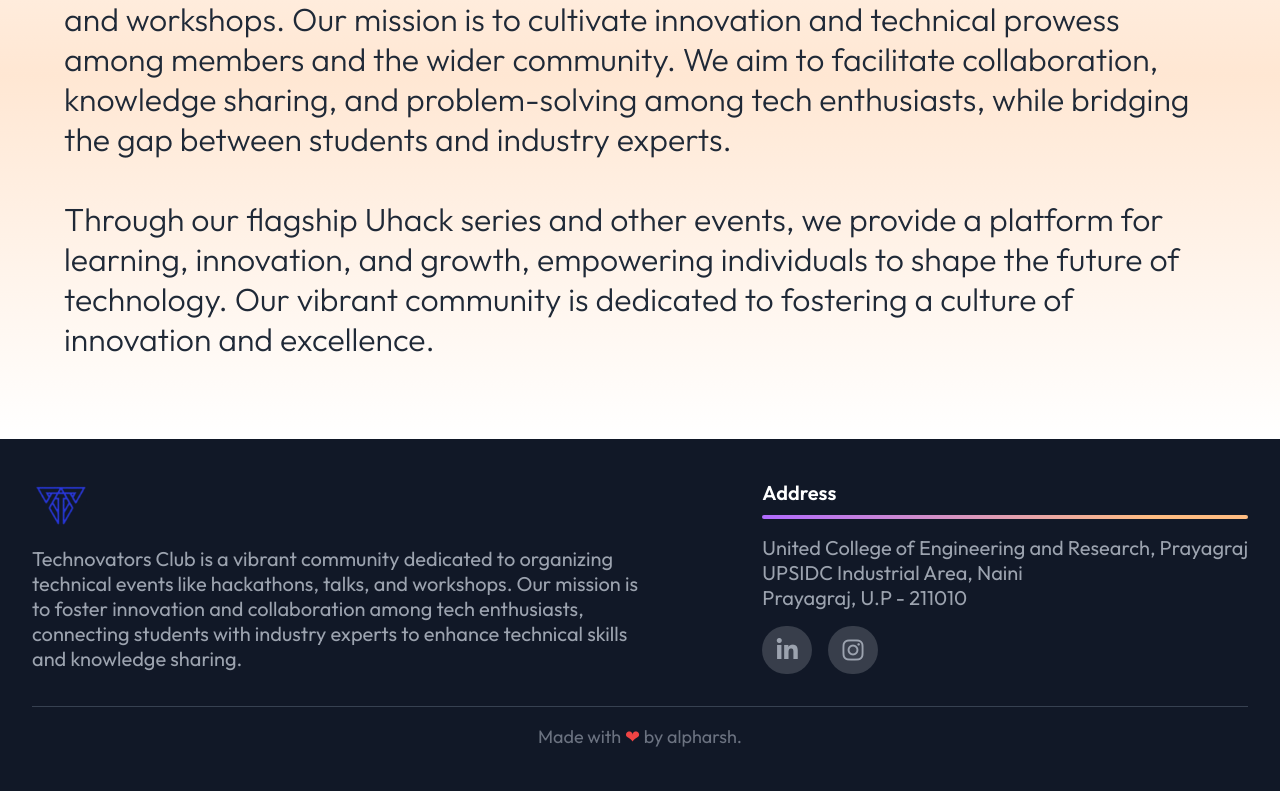
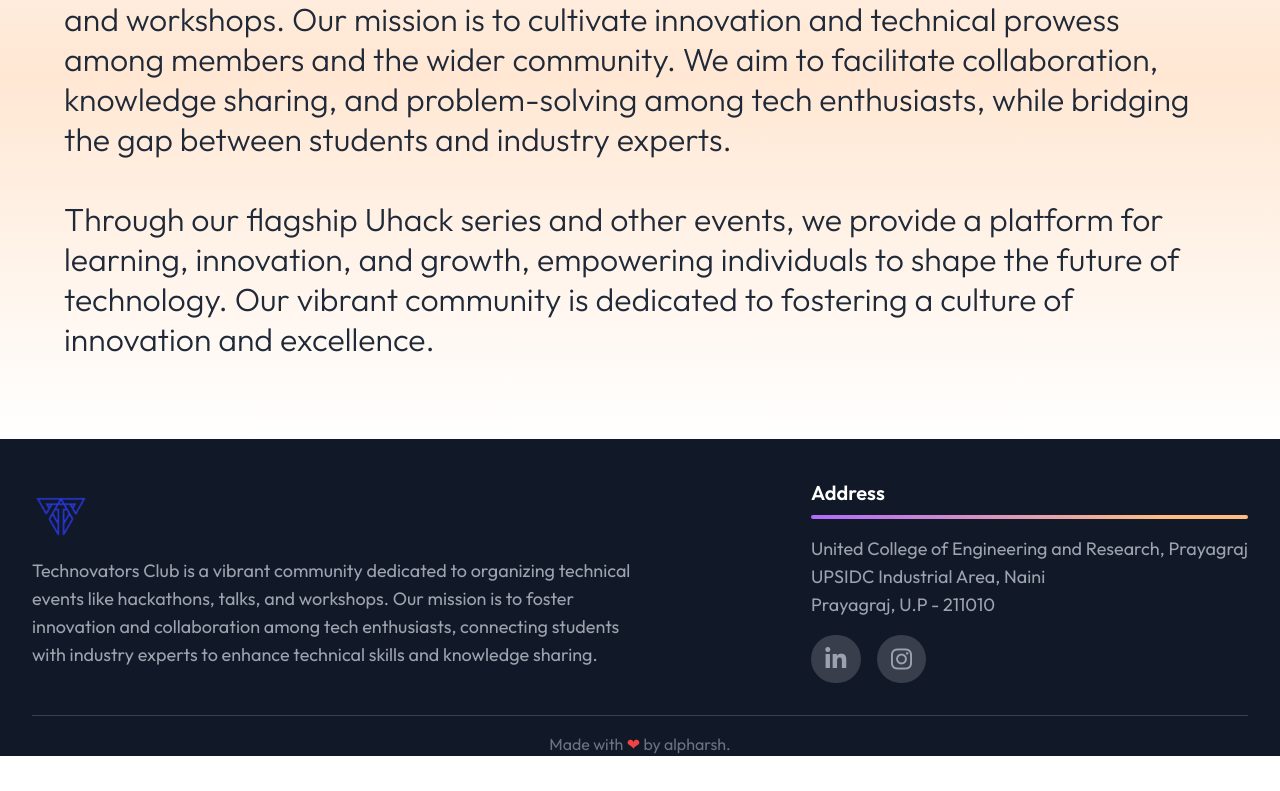
Before and after one commit to alpharsh/technovators, a React (Vite) app: page / in a window 1280 px wide. Shown: the part 1005-1796 px from the top of the page. After the commit the page ends 1765 px from the top, so only its background shows below. Built offline with nearby package versions, Linux system fonts and the light colour scheme.

Commit message:
chore: Update Footer component styling and content

```diff
--- a/src/components/Footer.jsx
+++ b/src/components/Footer.jsx
@@ -2,11 +2,11 @@ import React from "react";
 
 const Footer = () => {
   return (
-    <footer className="bg-gray-900 text-white py-10 px-8">
-      <div className="max-w-7xl mx-auto flex flex-col md:flex-row justify-between items-center">
+    <footer className="bg-gray-900 text-white pt-10 md:px-8 px-5">
+      <div className="mx-auto flex flex-col md:flex-row justify-between items-center">
         <div className="mb-8 md:mb-0 relative md:w-1/2">
           <img src="logo.png" alt="logo" className="h-12 mb-4" />
-          <p className="text-gray-400 text-xl leading-tight">
+          <p className="text-gray-400 md:text-lg text-base leading-tight">
             Technovators Club is a vibrant community dedicated to organizing
             technical events like hackathons, talks, and workshops. Our mission
             is to foster innovation and collaboration among tech enthusiasts,
@@ -17,7 +17,7 @@ const Footer = () => {
         <div className="text-left">
           <h3 className="text-xl font-semibold mb-2">Address</h3>
           <div className="h-1 w-full rounded-md bg-custom-gradient mb-4"></div>
-          <p className="text-gray-400 text-xl leading-tight">
+          <p className="text-gray-400 md:text-lg text-base leading-tight">
             United College of Engineering and Research, Prayagraj
             <br />
             UPSIDC Industrial Area, Naini
@@ -40,7 +40,7 @@ const Footer = () => {
           </div>
         </div>
       </div>
-      <div className="mt-8 border-t border-gray-700 pt-4 text-center text-gray-500 text-lg">
+      <div className="md:mt-8 mt-5 border-t mb-1 border-gray-700 pt-4 text-center text-gray-500 text-base">
         Made with <span className="text-red-500">❤</span> by alpharsh.
       </div>
     </footer>
```
